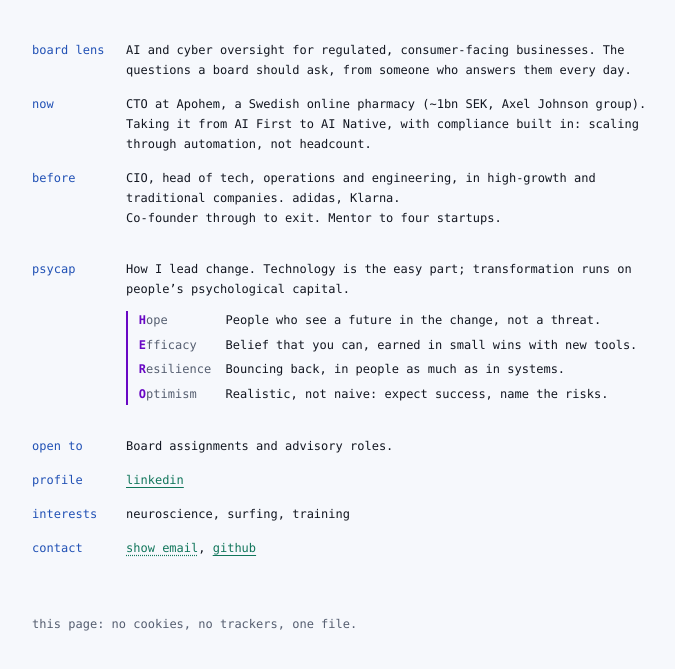
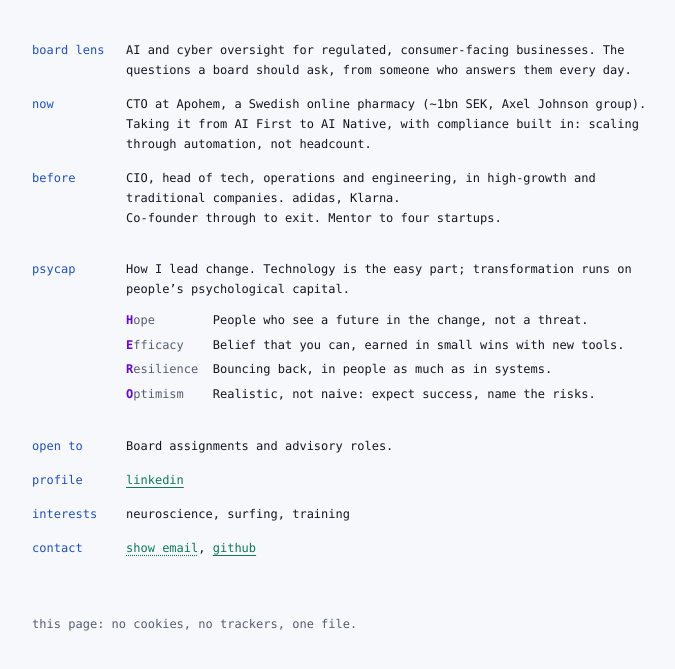
Before and after one commit to kristoferohman/kristoferohman.github.io, a plain HTML site: page index.html in a window 1280 px wide. Shown: the part 121-790 px from the top of the page, without its empty margins (290-965 px from the left). Drawn offline with Linux system fonts and the light colour scheme.

Commit message:
HERO list: drop the left line
Co-Authored-By: Claude Opus 5.5 <noreply@anthropic.com>

```diff
--- a/index.html
+++ b/index.html
@@ -101,8 +101,6 @@
   ul.hero {
     list-style: none;
     margin-top: 0.7rem;
-    padding-left: 1.5ch;
-    border-left: 2px solid var(--violet);
     display: grid;
     grid-template-columns: 11ch 1fr;
     column-gap: 1ch;
```
